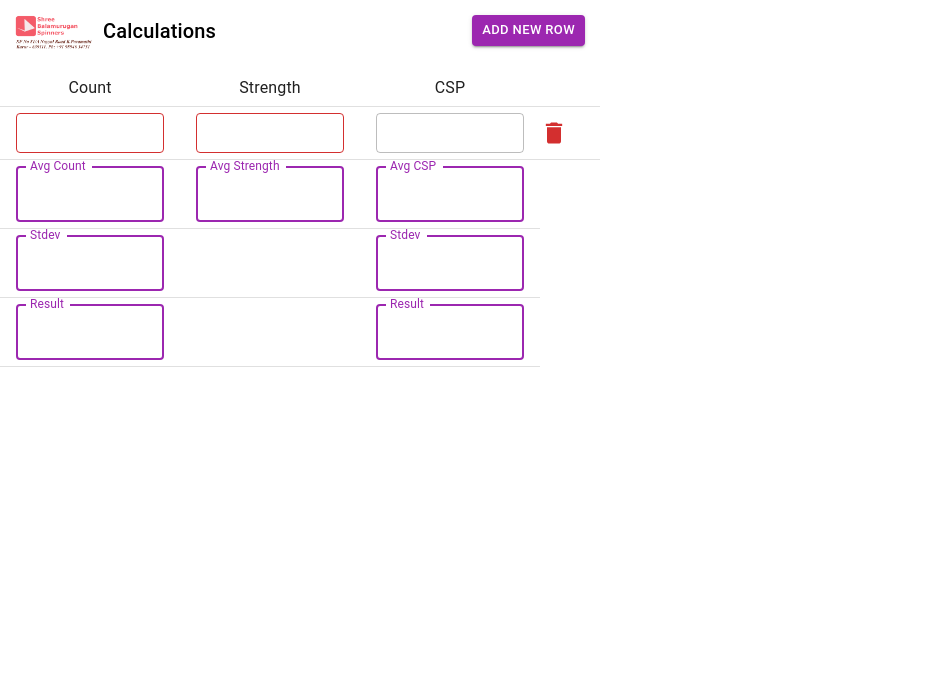
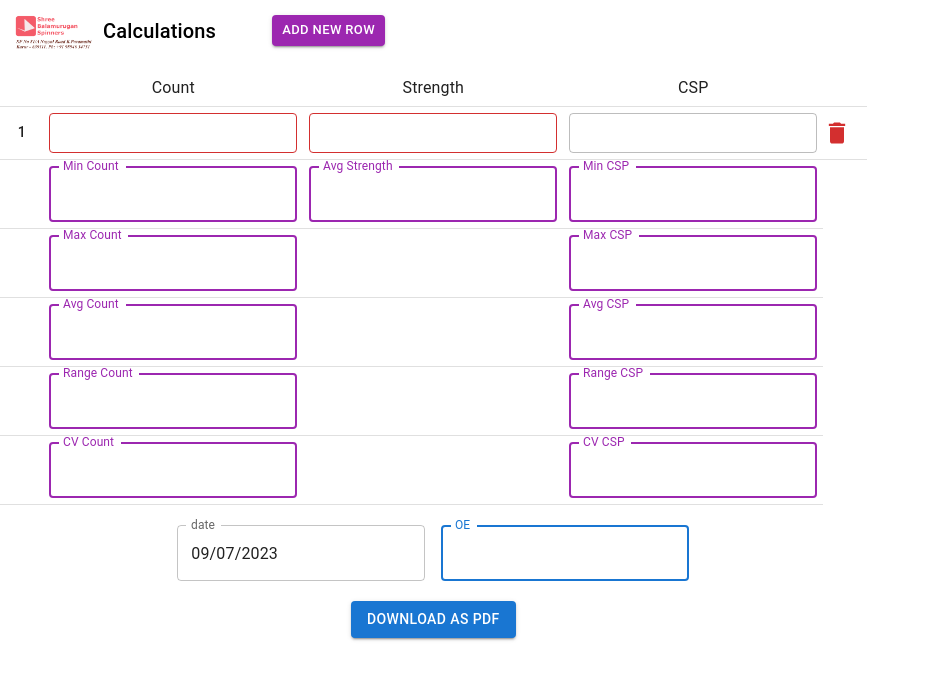
Before and after one commit to anusuryadevi/SBMCalculator, a React (Create React App) app: page / in a window 1280 px wide. Shown: the top 680 px of the page, without its empty margins (0-930 px from the left). Built offline with nearby package versions, Linux system fonts and the light colour scheme.

Commit message:
added sno min max and pdf

```diff
--- a/src/Calcuations.jsx
+++ b/src/Calcuations.jsx
@@ -5,33 +5,49 @@ import TableCell from '@mui/material/TableCell';
 import TableHead from '@mui/material/TableHead';
 import TableRow from '@mui/material/TableRow';
 import Row from './Row';
-import { Box, Button, Typography } from '@mui/material';
+import { Box, Button, TextField, Typography } from '@mui/material';
+import { DatePicker } from '@mui/x-date-pickers/DatePicker';
+import dayjs from 'dayjs';
+import { AdapterDayjs } from '@mui/x-date-pickers/AdapterDayjs';
+import { LocalizationProvider } from '@mui/x-date-pickers/LocalizationProvider';
 import ResultRows from './ResultRows';
 import { useEffect } from 'react';
 import { useState } from 'react';
+import { useRef } from 'react';
 import logo from './mills_logo.png';
+import jsPDF from 'jspdf'
+import autoTable from 'jspdf-autotable'
+
 const Calc = (props) => {
+
     const { tableData, setTableData, lastKey, setLastKey } = props
     const defaultResult = {
+        counts: '',
+        strengths: '',
+        csps: '',
         countMean: '',
         strengthMean: '',
         cspMean: '',
         countDev: '',
         cspDev: '',
         countRes: '',
-        cspRes: ''
+        cspRes: '',
+        countMin: '',
+        countMax: '',
+        cspMin:'',
+        cspMax:''
     }
     const [result, setResult] = useState(defaultResult)
+    const [oe, setOE] = useState('')
+    const [date, setDate] = useState(dayjs())
+    const pdfRef = useRef(null);
     const isValidRow = (row) => {
         return row.count && row.strength ? true : false
     }
     useEffect(() => {
-        let total = 0
         let counts = []
-        let countAvg = 0
         let strengths = []
         let csps = []
-        let strengthAvg = 0
 
         tableData.forEach(row => {
             if (isValidRow(row)) {
@@ -47,20 +63,32 @@ const Calc = (props) => {
             let strengthMean = (strengths.reduce((a, b) => a + b, 0) / n).toFixed(6)
             let cspMean = (csps.reduce((a, b) => a + b, 0) / n).toFixed(6)
 
-            let countDev = n>1? Math.sqrt(counts.map(x => Math.pow(x - countMean, 2)).reduce((a, b) => a + b, 0) / (n-1)).toFixed(6) : 0
-            let cspDev = n>1 ? Math.sqrt(csps.map(x => Math.pow(x - cspMean, 2)).reduce((a, b) => a + b, 0) / (n-1)).toFixed(6) : 0
+            let countMin = Math.min(...counts)
+            let countMax = Math.max(...counts)
+            let cspMin = Math.min(...csps)
+            let cspMax = Math.max(...csps)
+
+            let countDev = n > 1 ? Math.sqrt(counts.map(x => Math.pow(x - countMean, 2)).reduce((a, b) => a + b, 0) / (n - 1)).toFixed(6) : 0
+            let cspDev = n > 1 ? Math.sqrt(csps.map(x => Math.pow(x - cspMean, 2)).reduce((a, b) => a + b, 0) / (n - 1)).toFixed(6) : 0
 
             let countRes = ((countDev / countMean) * 100).toFixed(6)
             let cspRes = ((cspDev / cspMean) * 100).toFixed(6)
 
             setResult({
+                counts,
+                strengths,
+                csps,
                 countMean,
                 strengthMean,
                 cspMean,
                 countDev,
                 cspDev,
                 countRes,
-                cspRes
+                cspRes,
+                countMin,
+                countMax,
+                cspMin,
+                cspMax
             })
         }
         else {
@@ -80,9 +108,10 @@ const Calc = (props) => {
             }])
         })
     }
+
     const deleteRow = (key) => {
         setTableData((prev) => {
-            return prev.filter((r) => r.key != key)
+            return prev.filter((r) => r.key !== key)
         })
     }
 
@@ -96,9 +125,46 @@ const Calc = (props) => {
             })
         })
     }
+
+
+    const downloadAsPDF = () => {
+        let tableContent = tableData.map((obj, index) => {
+            return [index + 1, obj.count, obj.strength, obj.csp]
+        })
+
+        const doc = new jsPDF()
+
+        doc.addImage(logo,'png', 12, 10, 44, 20)
+        doc.setTextColor(0, 51, 153)
+        doc.setFontSize(12)
+        doc.text(`Date:  ${date.format('DD/MM/YYYY')}`, 60, 15);
+        doc.text(`OE:  ${oe}`, 120, 15);
+        // Or use javascript directly:
+        autoTable(doc, {
+            head: [['Sno', 'Count', 'Strength', 'CSP']],
+            body: [
+                ...tableContent
+            ],
+            startY : 30
+        })
+
+        autoTable(doc, {
+            // head: [[]],
+            body: [
+                [`Min Count: ${result.countMin}`, `Avg Strength: ${result.strengthMean}`,`Min CSP: ${result.cspMin}`],
+                [`Max Count: ${result.countMax}`,'',`Max CSP: ${result.cspMax}`],
+                [`Avg Count: ${result.countMean}`,``,`Avg CSP: ${result.cspMean}`],
+                [`Range Count: ${result.countDev}`,``,`Range CSP: ${result.cspDev}`],
+                [`CV Count: ${result.countRes}`,``,`CV CSP: ${result.cspRes}`]
+            ]
+        })
+
+        doc.save('table.pdf')
+
+    };
     return <>
-        <Box  >
-            <div style={{ display: 'flex', minWidth: 400, maxWidth: 600, padding: 15 }}>
+        <Box >
+            <div style={{ display: 'flex', minWidth: 400, maxWidth: 600, padding: 15, position: 'fixed', top: '0px', left: '0px', zIndex: 5, backgroundColor: '#ffff' }}>
                 <Box
                     component="img"
                     sx={{ height: 40 }}
@@ -114,26 +180,45 @@ const Calc = (props) => {
                 </div>
             </div>
 
-            {/* <TableContainer component={Paper}> */}
-            <Table sx={{ minWidth: 400, maxWidth: 600 }} aria-label="simple table" size="small">
-                <TableHead>
+            <div ref={pdfRef} style={{ position: 'fixed', top: '70px', left: '0px', backgroundColor: '#ffff', overflowY: 'scroll', height: 'calc(100vh - 106px)' }} >
+                <Table stickyHeader aria-label="simple table" size="small"  >
+                    <TableHead  >
                         <TableRow>
-                        <TableCell sx={{width:'30%'}} align="center"><Typography variant='body1'>Count</Typography></TableCell>
-                        <TableCell sx={{width:'30%'}} align="center"><Typography variant='body1'>Strength</Typography></TableCell>
-                        <TableCell sx={{width:'30%'}} align="center"><Typography variant='body1'>CSP</Typography></TableCell>
-                        <TableCell sx={{width:'10%', padding:'0px'}} align="center"><Typography variant='body1'></Typography></TableCell>
+                            <TableCell sx={{ width: '5%', padding: '0px' }} align="center"><Typography variant='body1'></Typography></TableCell>
+                            <TableCell sx={{ width: '30%' }} align="center"><Typography variant='body1'>Count</Typography></TableCell>
+                            <TableCell sx={{ width: '30%' }} align="center"><Typography variant='body1'>Strength</Typography></TableCell>
+                            <TableCell sx={{ width: '30%' }} align="center"><Typography variant='body1'>CSP</Typography></TableCell>
+                            <TableCell sx={{ width: '5%', padding: '0px' }} align="center"><Typography variant='body1'></Typography></TableCell>
                         </TableRow>
                     </TableHead>
                     <TableBody>
                         {
-                        tableData.map((r) => {
-                            return <Row rowData={r} key={r.key} deleteRow={deleteRow} handleChange={handleChange} />
+                            tableData.map((r, index) => {
+                                return <Row rowData={r} key={r.key} deleteRow={deleteRow} handleChange={handleChange} index={index} />
                             })
                         }
                         <ResultRows result={result} />
                     </TableBody>
                 </Table>
-            {/* </TableContainer> */}
+
+                <div style={{ display: 'flex', margin: '20px', gap: '16px', justifyContent: 'center' }}>
+                    <LocalizationProvider dateAdapter={AdapterDayjs}>
+                        <DatePicker label="date" focused format='DD/MM/YYYY'
+                            value={date}
+                        onChange={(newdate) => setDate(newdate)}
+                        />
+                        <TextField label="OE" focused value={oe}
+                        onChange={(e) => setOE(e.target.value)}
+                        />
+                    </LocalizationProvider>
+                </div>
+                <div style={{ display: 'flex', gap: '16px' }}>
+                    <Button sx={{ margin: 'auto' }} variant='contained' onClick={(e) => {
+                        downloadAsPDF()
+                    }}>Download as PDF </Button>
+                </div>
+            </div>
+
         </Box>
     </>
 }
--- a/src/ResultRows.jsx
+++ b/src/ResultRows.jsx
@@ -10,42 +10,79 @@ const ResultRows = (props) => {
         countDev,
         cspDev,
         countRes,
-        cspRes } = props.result
-
+        cspRes,
+        countMin,
+        countMax,
+        cspMin,
+        cspMax } = props.result
+    const cellStyle = {
+        paddingLeft: '6px',
+        paddingRight: '6px',
+    }
 
 
     return <>
+      <TableRow>
+            <TableCell sx={{ ...cellStyle, width: '5%', padding: '0px' }} />
+
+            <TableCell sx={{ ...cellStyle }}>
+            <TextField label="Min Count" color="secondary" focused value={countMin} />
+            </TableCell>
+            <TableCell sx={{ ...cellStyle }}>
+                <TextField label="Avg Strength" color="secondary" focused value={strengthMean} />
+            </TableCell>
+            <TableCell sx={{ ...cellStyle }}>
+                <TextField label="Min CSP" color="secondary" focused value={cspMin} />
+            </TableCell>
+        </TableRow>
+          <TableRow>
+            <TableCell sx={{ ...cellStyle, width: '5%', padding: '0px' }} />
+
+            <TableCell sx={{ ...cellStyle }}>
+            <TextField label="Max Count" color="secondary" focused value={countMax} />
+            </TableCell>
+            <TableCell sx={{ ...cellStyle }}>
+
+            </TableCell>
+            <TableCell sx={{ ...cellStyle }}>
+                <TextField label="Max CSP" color="secondary" focused value={cspMax} />
+            </TableCell>
+        </TableRow>
         <TableRow>
-            <TableCell>
+            <TableCell sx={{ ...cellStyle, width: '5%', padding: '0px' }} />
+
+            <TableCell sx={{ ...cellStyle }}>
                 <TextField label="Avg Count" color="secondary" focused value={countMean} />
             </TableCell>
-            <TableCell>
-                <TextField label="Avg Strength" color="secondary" focused  value={strengthMean} />
+            <TableCell sx={{ ...cellStyle }}>
+
             </TableCell>
-            <TableCell>
+            <TableCell sx={{ ...cellStyle }}>
                 <TextField label="Avg CSP" color="secondary" focused value={cspMean} />
             </TableCell>
         </TableRow>
         <TableRow>
-            <TableCell>
-                <TextField label="Stdev" color="secondary" focused value={countDev} />
+            <TableCell sx={{ ...cellStyle, width: '5%', padding: '0px' }} />
+            <TableCell sx={{ ...cellStyle }}>
+                <TextField label="Range Count" color="secondary" focused value={countDev} />
             </TableCell>
-            <TableCell>
+            <TableCell sx={{ ...cellStyle }}>
 
             </TableCell>
-            <TableCell>
-                <TextField label="Stdev" color="secondary" focused  value={cspDev} />
+            <TableCell sx={{ ...cellStyle }}>
+                <TextField label="Range CSP" color="secondary" focused value={cspDev} />
             </TableCell>
         </TableRow>
         <TableRow>
-            <TableCell>
-                <TextField label="Result" color="secondary" focused  value={countRes} />
+            <TableCell sx={{ ...cellStyle, width: '5%', padding: '0px' }} />
+            <TableCell sx={{ ...cellStyle }}>
+                <TextField label="CV Count" color="secondary" focused value={countRes} />
             </TableCell>
-            <TableCell>
+            <TableCell sx={{ ...cellStyle }}>
 
             </TableCell>
-            <TableCell>
-                <TextField label="Result" color="secondary" focused  value={cspRes} />
+            <TableCell sx={{ ...cellStyle }}>
+                <TextField label="CV CSP" color="secondary" focused value={cspRes} />
             </TableCell>
         </TableRow>
     </>
--- a/src/Row.jsx
+++ b/src/Row.jsx
@@ -4,8 +4,9 @@ import TableRow from '@mui/material/TableRow';
 import TableCell from '@mui/material/TableCell';
 import IconButton from '@mui/material/IconButton';
 import DeleteIcon from '@mui/icons-material/Delete';
+import { Typography } from '@mui/material';
 const Row = (props) => {
-    const { deleteRow, handleChange } = props
+    const { deleteRow, handleChange, index } = props
     const { rowData } = props
     const { key, count, strength, csp } = rowData
     const handleChangeLocal = (key, obj) => {
@@ -16,13 +17,19 @@ const Row = (props) => {
         handleChange(key, temp)
     }
 
-    const isValid =(value) =>{
+    const isValid = (value) => {
         return value ? false : true
     }
-
+    const cellStyle = {
+        paddingLeft : '6px',
+        paddingRight: '6px',
+    }
     return <>
         <TableRow key={key}>
-            <TableCell sx={{width:'30%'}}>
+            <TableCell sx={{ ...cellStyle,width: '5%', padding: '0px' }}>
+              <Typography variant='subtitle2' sx={{display:'flex',justifyContent:'center'}}>  {index+1} </Typography>
+            </TableCell>
+            <TableCell sx={{  ...cellStyle, width: '30%' }}>
                 <TextField
                     type='number'
                     id="count"
@@ -33,10 +40,10 @@ const Row = (props) => {
                         ...rowData,
                         count: parseFloat(e.target.value)
                     })}
-                    error = {isValid(count)}
+                    error={isValid(count)}
                 />
             </TableCell>
-            <TableCell >
+            <TableCell sx={{...cellStyle}} >
                 <TextField
                     type='number'
                     id="strength"
@@ -47,10 +54,10 @@ const Row = (props) => {
                         ...rowData,
                         strength: parseFloat(e.target.value)
                     })}
-                    error = {isValid(strength)}
+                    error={isValid(strength)}
                 />
             </TableCell>
-            <TableCell>
+            <TableCell sx={{...cellStyle}}>
                 <TextField
                     id="csp"
                     label=""
@@ -59,8 +66,8 @@ const Row = (props) => {
                     size="small"
                 />
             </TableCell>
-            <TableCell sx={{padding:'0px'}}>
-                <IconButton aria-label="delete" size="large" sx={{padding:'0px'}} color='error' onClick={(e) => {
+            <TableCell sx={{...cellStyle, padding: '0px', width:'5%' }}>
+                <IconButton aria-label="delete" size="large" sx={{ padding: '0px' }} color='error' onClick={(e) => {
                     deleteRow(key)
                 }}>
                     <DeleteIcon fontSize="inherit" />
```
Also changed, not shown: package.json (+6 -2 lines), 1 other file (tests, documents, lock files or other folders). Lines whose indentation alone changed are shown as unchanged.
